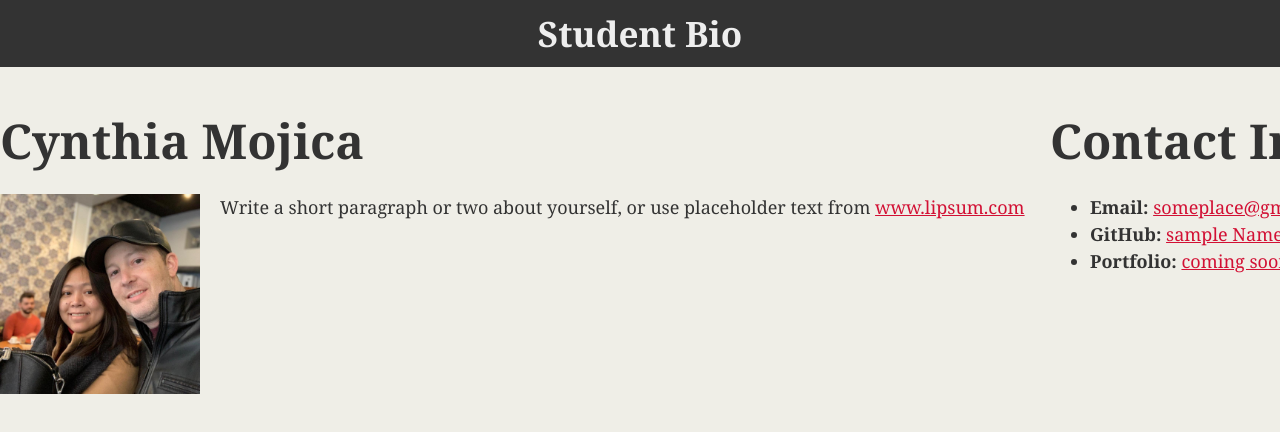
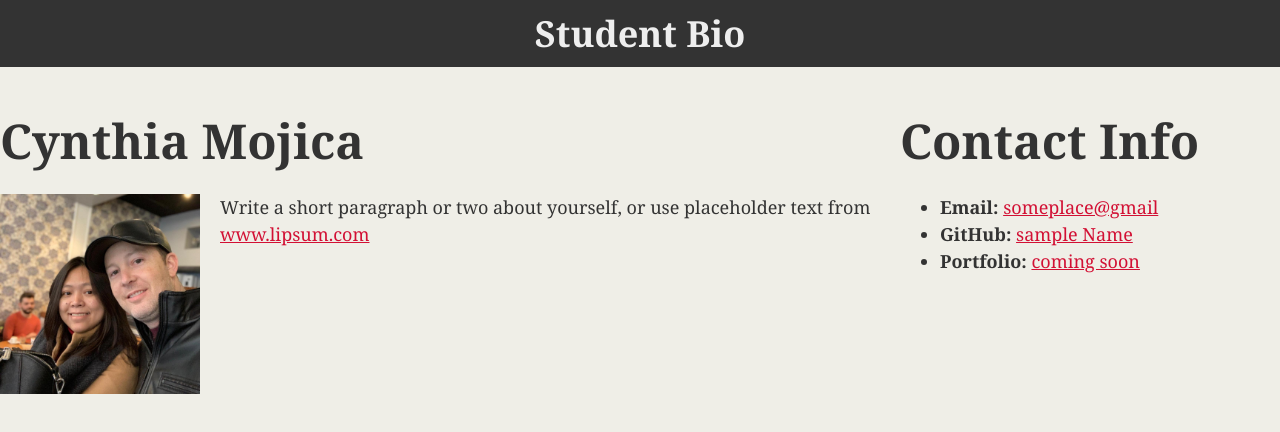
Before and after one commit to cynmojica1231/cynmojica1231.github.io, a plain HTML site: page index.html in a window 1280 px wide. Shown: the top 432 px of the page. Drawn offline with Linux system fonts and the light colour scheme.

Commit message:
Adding index and style

```diff
--- a/style.css
+++ b/style.css
@@ -16,7 +16,7 @@ h1 {
   padding: 20px 0;
   margin: auto;
   margin-bottom: 20px;
-  font-size: 35px;
+  font-size: 36px;
   color: #eee;
   text-align: center;
 }
@@ -41,11 +41,11 @@ a {
 }
 
 #main-bio {
-  width: 70%;
+  width: 60%;
 }
 
 #contact-info {
-  width: 30%;
+  width: 40%;
 }
 
 #bio-image {
```
Also changed, not shown: index.html (+4 -0 lines).
